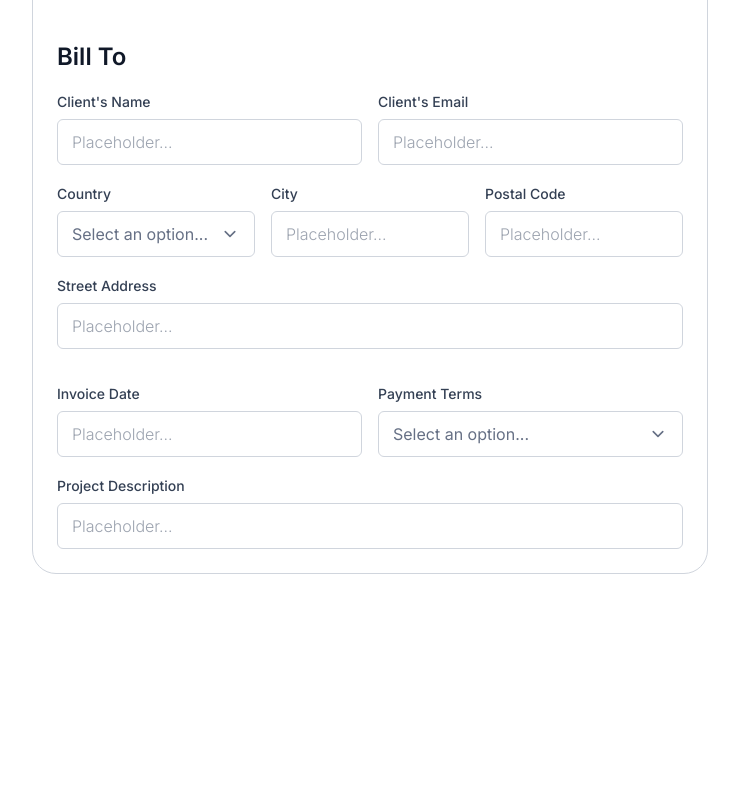
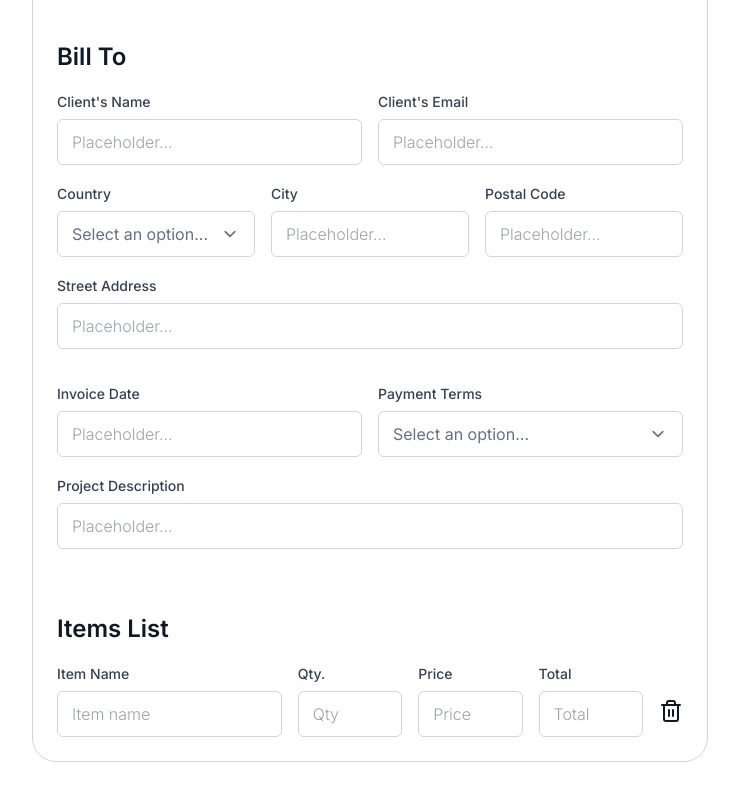
Before and after one commit to Hasnain-Shabbir/invoice-generator, a React (Vite) app: page / in a window 1280 px wide. Shown: the part 396-1196 px from the top of the page, without its empty margins (8-747 px from the left). Before the commit the page ends 1010 px from the top, so only its background shows below. Built offline with nearby package versions, Linux system fonts and the light colour scheme.

Commit message:
feat: create ItemsList component with Input fields

```diff
--- a/src/components/Input/Input.tsx
+++ b/src/components/Input/Input.tsx
@@ -4,6 +4,7 @@ interface InputProps {
   error?: string;
   handleOnChange: (value: string) => void;
   id: string;
+  parentStyles?: string;
   placeholder?: string;
   styles?: string;
   title: string;
@@ -15,6 +16,7 @@ const Input: FC<InputProps> = ({
   error,
   handleOnChange,
   id,
+  parentStyles,
   placeholder = 'Placeholder...',
   styles = '',
   title,
@@ -26,7 +28,7 @@ const Input: FC<InputProps> = ({
   };
 
   return (
-    <div>
+    <div className={`${parentStyles}`}>
       <label htmlFor={id} className="text-sm font-medium text-secondary-200">
         {title}
       </label>
--- /dev/null
+++ b/src/components/ItemsList/ItemsList.tsx
@@ -0,0 +1,52 @@
+import { useState } from 'react';
+import { Input } from '..';
+import { Trash } from '../../assets';
+
+const ItemsList = () => {
+  const [itemName, setItemName] = useState('');
+
+  return (
+    <div>
+      <h2 className="mb-4 text-2xl font-semibold">Items List</h2>
+      <div className="flex items-center justify-center gap-4">
+        <div className="grid grid-cols-5 gap-4">
+          <Input
+            parentStyles="col-span-2"
+            value={itemName}
+            handleOnChange={setItemName}
+            id="itemName"
+            title="Item Name"
+            placeholder="Item name"
+          />
+          <Input
+            value={itemName}
+            handleOnChange={setItemName}
+            id="qty"
+            title="Qty."
+            placeholder="Qty"
+          />
+          <Input
+            value={itemName}
+            handleOnChange={setItemName}
+            id="price"
+            title="Price"
+            placeholder="Price"
+          />
+          <Input
+            value={itemName}
+            handleOnChange={setItemName}
+            id="total"
+            title="Total"
+            placeholder="Total"
+          />
+        </div>
+        <div>
+          <span className="mb-6 flex"></span>
+          <Trash />
+        </div>
+      </div>
+    </div>
+  );
+};
+
+export default ItemsList;
--- a/src/components/index.ts
+++ b/src/components/index.ts
@@ -2,4 +2,5 @@ export { default as BillFrom } from './BillFrom/BillFrom';
 export { default as BillTo } from './BillTo/BillTo';
 export { default as Container } from './Container/Container';
 export { default as Input } from './Input/Input';
+export { default as ItemsList } from './ItemsList/ItemsList';
 export { default as SelectDropdown } from './SelectDropdown/SelectDropdown';
--- a/src/templates/InvoiceForm/InvoiceForm.tsx
+++ b/src/templates/InvoiceForm/InvoiceForm.tsx
@@ -1,4 +1,4 @@
-import { BillFrom } from '../../components';
+import { BillFrom, ItemsList } from '../../components';
 import BillTo from '../../components/BillTo/BillTo';
 
 const InvoiceForm = () => {
@@ -7,6 +7,8 @@ const InvoiceForm = () => {
       <BillFrom />
       <div className="py-8"></div>
       <BillTo />
+      <div className="py-8"></div>
+      <ItemsList />
     </div>
   );
 };
```
